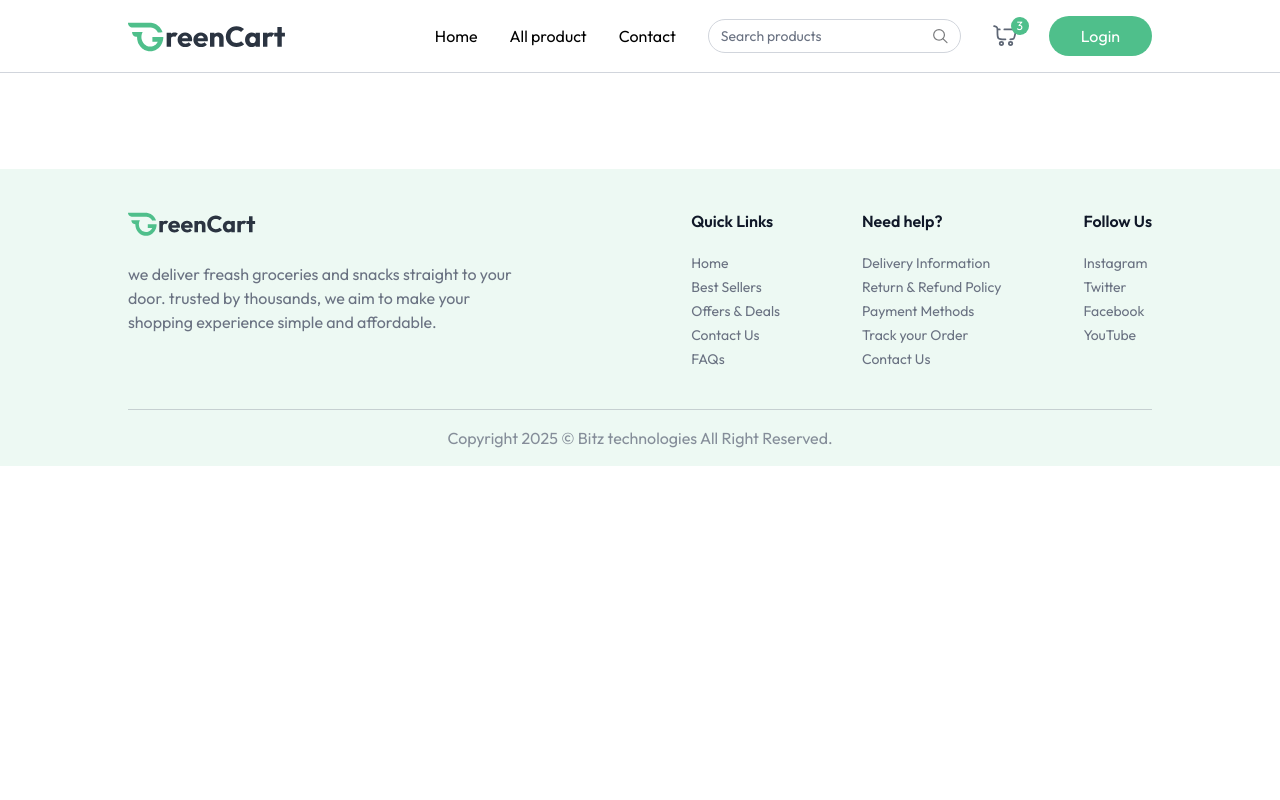
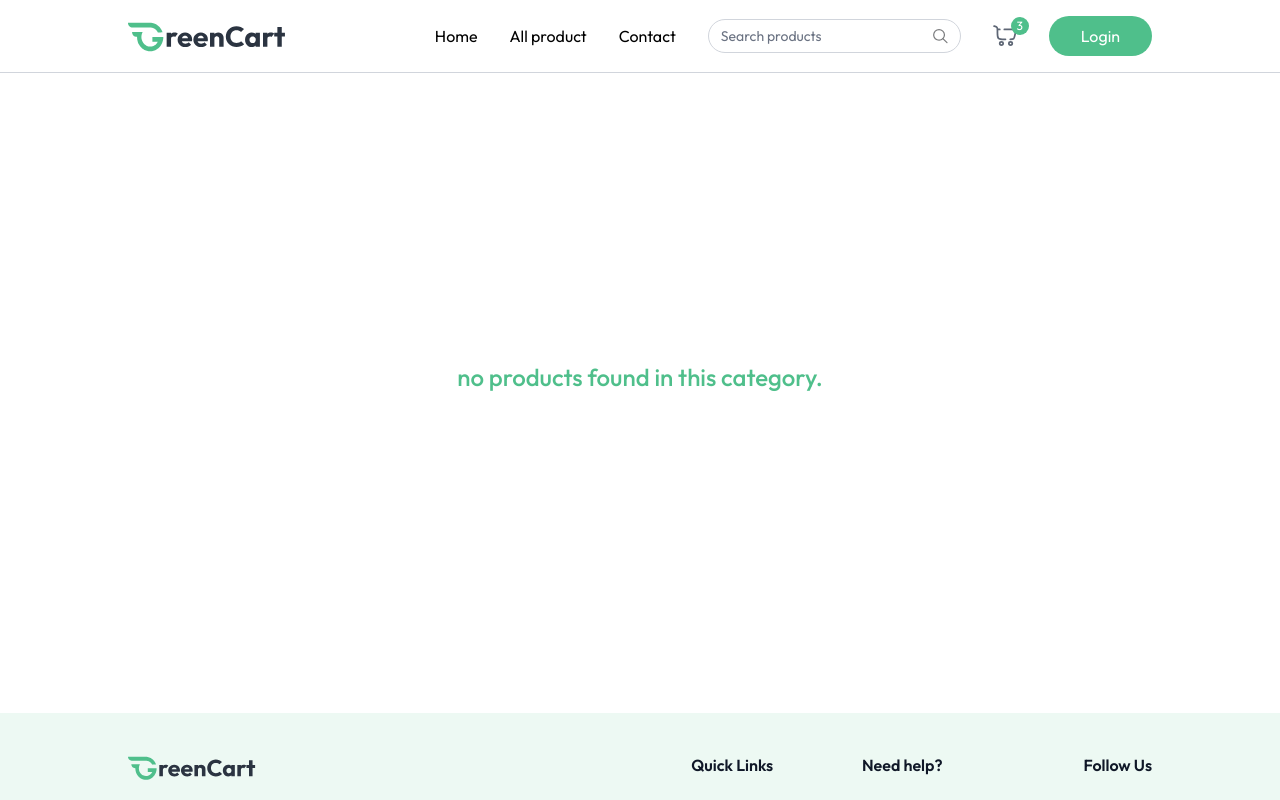
Before and after one commit to abdu951/green-cart, a React (Vite) app in the folder client/: page /products/1 in a window 1280 px wide. Shown: the top 800 px of the page. Built offline with nearby package versions, Linux system fonts and the light colour scheme.

Commit message:
add product category page

```diff
--- a/client/src/App.jsx
+++ b/client/src/App.jsx
@@ -7,6 +7,7 @@
 import { useAppContext } from './context/AppContext'
 import Login from './components/Login'
 import AllProducts from './pages/AllProducts'
+import ProductCategory from './pages/ProductCategory'
 
 const App = () => {
   const isSellerpath = useLocation().pathname.includes('seller')
@@ -22,6 +23,7 @@
         <Routes>
           <Route path='/' element={<Home />} />
           <Route path='/products' element={<AllProducts />} />
+          <Route path='/products/:category' element={<ProductCategory />} />
         </Routes>
       </div>
       {!isSellerpath &&<Footer />}
--- /dev/null
+++ b/client/src/pages/ProductCategory.jsx
@@ -0,0 +1,39 @@
+import React from 'react'
+import { useAppContext } from '../context/AppContext'
+import { useParams } from 'react-router-dom';
+import { categories } from '../assets/assets';
+import ProductCard from '../components/ProductCard';
+
+const ProductCategory = () => {
+
+    const { products } = useAppContext();
+    const { category } = useParams();
+
+    const searchCataegory = categories.find((item) => item.path.toLowerCase() === category);
+    const filteredProducts = products.filter((product) => product.category.toLowerCase() === category);
+
+  return (
+    <div className='mt-16'>
+        {searchCataegory && (
+            <div className='flex flex-col items-end w-max'>
+                <p className='text-2xl font-medium'>{searchCataegory.text.toUpperCase()}</p>
+                <div className='w-16 h-0.5 bg-primary rounded-full'></div>
+            </div>
+        )}
+
+        {filteredProducts.length > 0 ? (
+            <div className='grid grid-cols-2 sm:grid-cols-3 md:grid-cols-4 lg:grid-cols-5 gap-3 md:gap-6 mt-6'>
+                {filteredProducts.map((product) => (
+                    <ProductCard key={product._id} product={product} />
+                ))}
+            </div>
+        ) : (
+            <div className='flex items-center justify-center h-[60vh]'>
+                <p className='text-2xl font-medium text-primary'>no products found in this category.</p>
+            </div>
+        )}
+    </div>
+  )
+}
+
+export default ProductCategory
```
